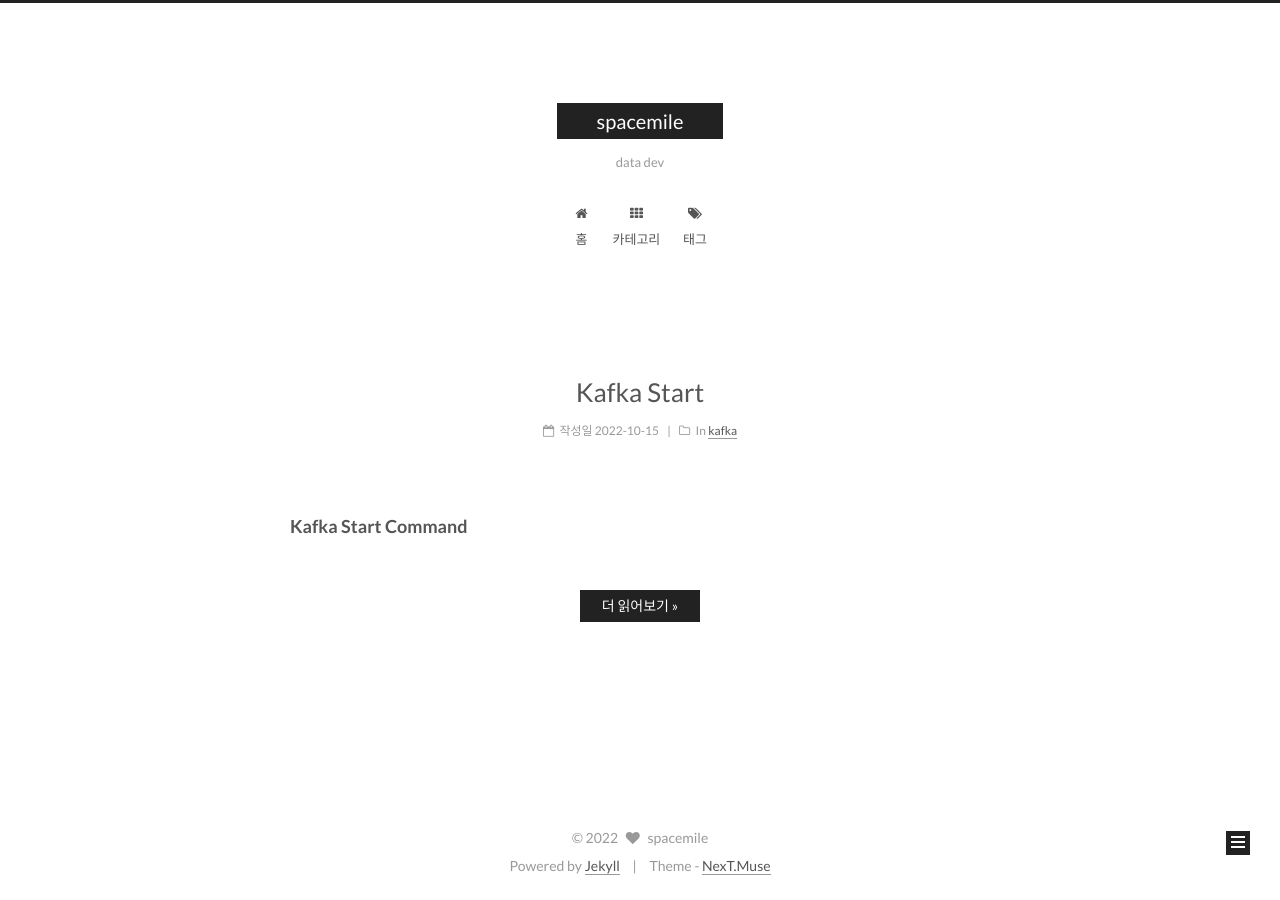
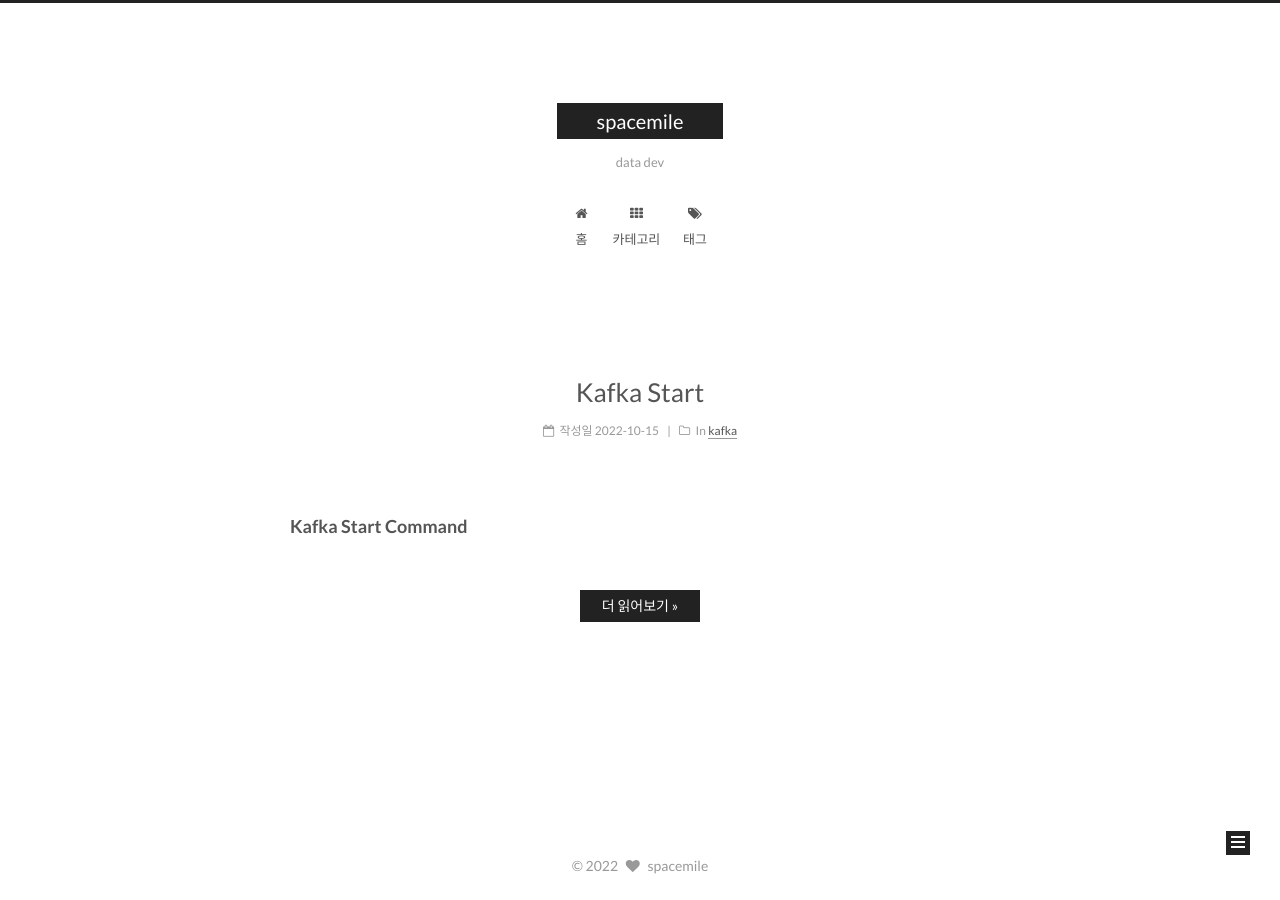
Before and after one commit to spacemile/spacemile.github.io, a Jekyll site: the page built from index.html, in a window 1280 px wide. Built offline with Jekyll 4.4.1, drawn with Linux system fonts in a browser that asks for light colours; the list of posts is cut into pages by our own code; part of the change alters nothing that is shown.

```diff
--- a/_config.yml
+++ b/_config.yml
@@ -93,7 +93,7 @@ rss:
 authoricon: heart
 
 # Footer `powered-by` and `theme-info` copyright
-copyright: true
+copyright: false
 
 # ---------------------------------------------------------------
 # SEO Settings
```
